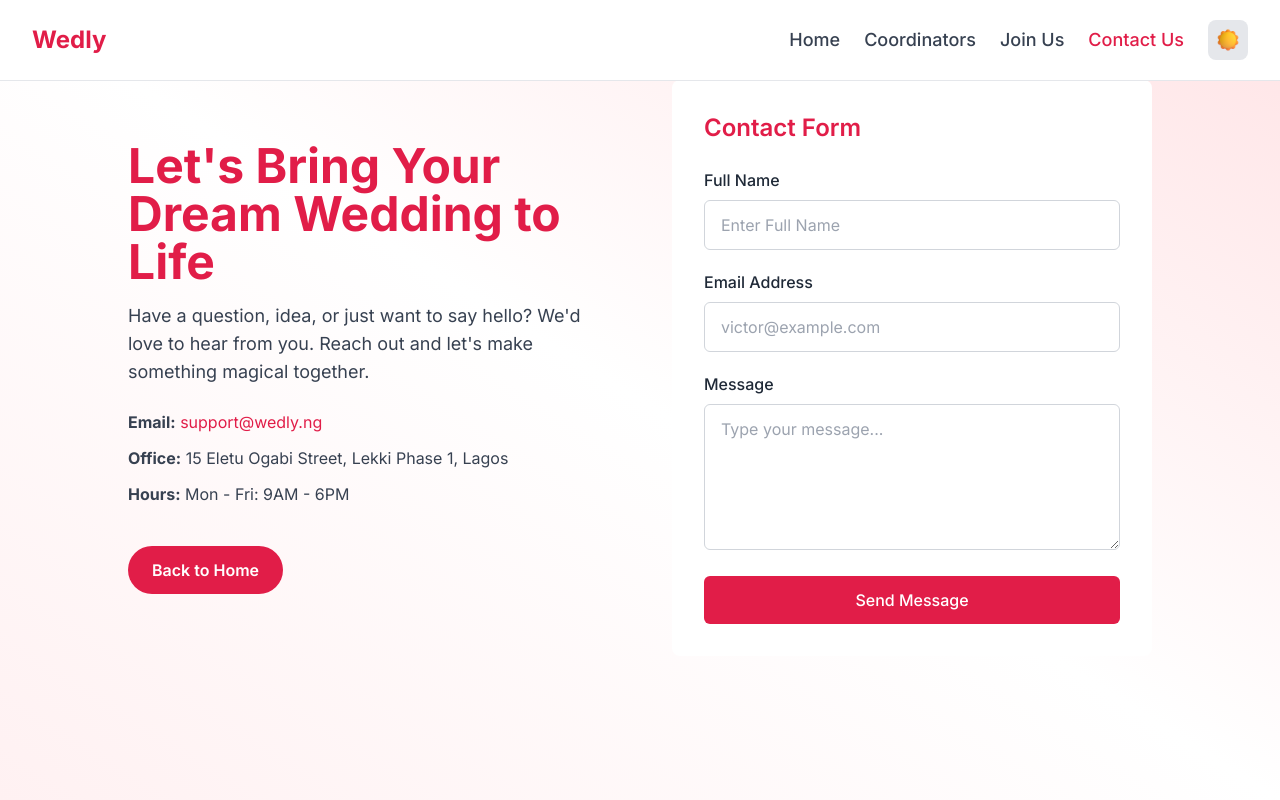
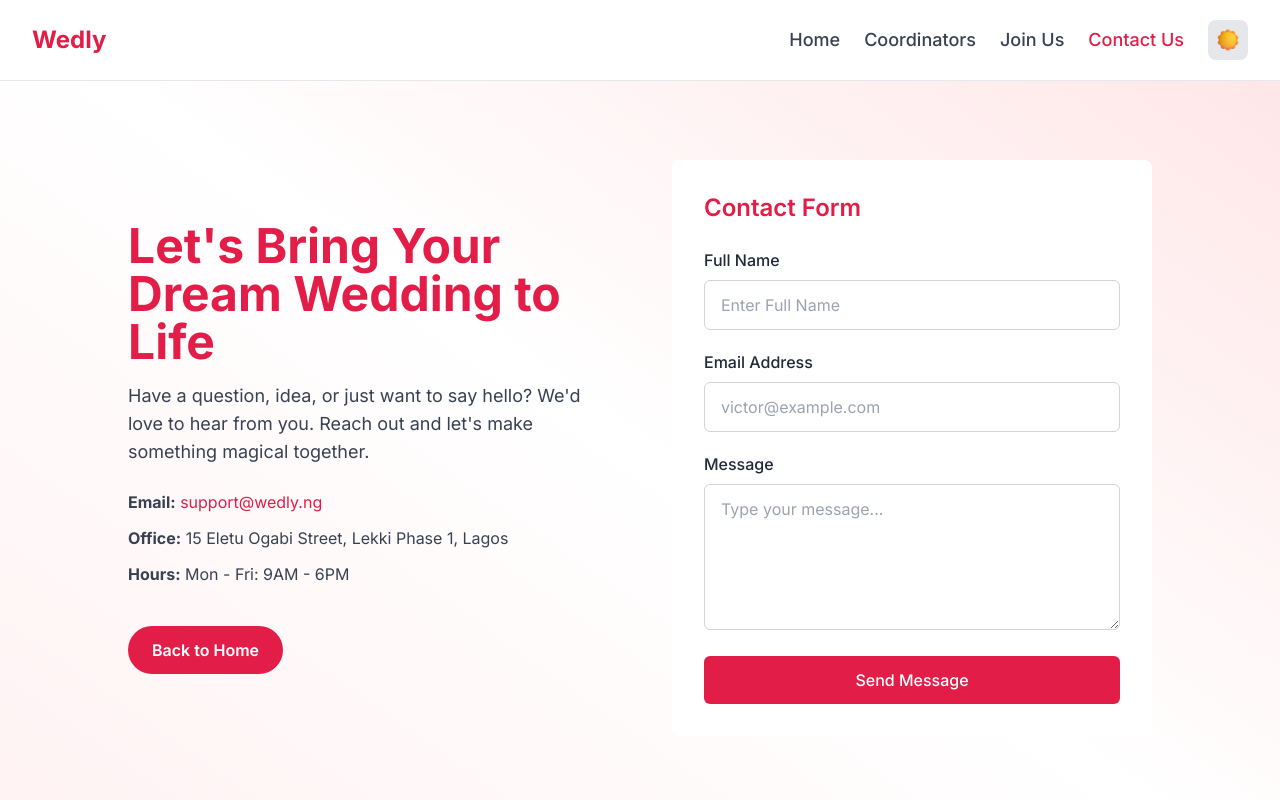
Before and after one commit to Bobleeswagger09/WedApp, a Next.js app: page /contact-us in a window 1280 px wide. Shown: the top 800 px of the page. Built offline with nearby package versions, Linux system fonts and the light colour scheme.

Commit message:
added landing page, contact us, join use section web app now a full web application

```diff
--- a/src/app/component/Hero.tsx
+++ b/src/app/component/Hero.tsx
@@ -7,6 +7,7 @@ export default function HeroLanding() {
   return (
     <section className="relative bg-white text-center overflow-hidden min-h-[76vh] lg:min-h-[80vh] xl:min-h-[95vh] flex items-center justify-center">
       {/* Background Video */}
+
       <video
         className="absolute inset-0 w-full h-full object-cover"
         src="/wedly.mp4"
@@ -14,6 +15,8 @@ export default function HeroLanding() {
         muted
         loop
         playsInline
+        preload="auto"
+        poster="/fallback.jpg"
         aria-hidden="true"
       />
 
--- a/src/app/contact-us/page.tsx
+++ b/src/app/contact-us/page.tsx
@@ -2,7 +2,7 @@ import Link from "next/link";
 
 export default function ContactPage() {
   return (
-    <section className="min-h-screen bg-gradient-to-tr from-rose-50 via-white to-rose-100 dark:from-gray-900 dark:via-gray-950 dark:to-gray-900 px-6 py-20 text-gray-800 dark:text-gray-100">
+    <section className="min-h-screen bg-gradient-to-tr from-rose-50 via-white to-rose-100 dark:from-gray-900 dark:via-gray-950 dark:to-gray-900 px-6 py-40 text-gray-800 dark:text-gray-100">
       <div className="max-w-5xl mx-auto grid md:grid-cols-2 gap-16 items-center">
         {/* Left: Info Section */}
         <div>
```
